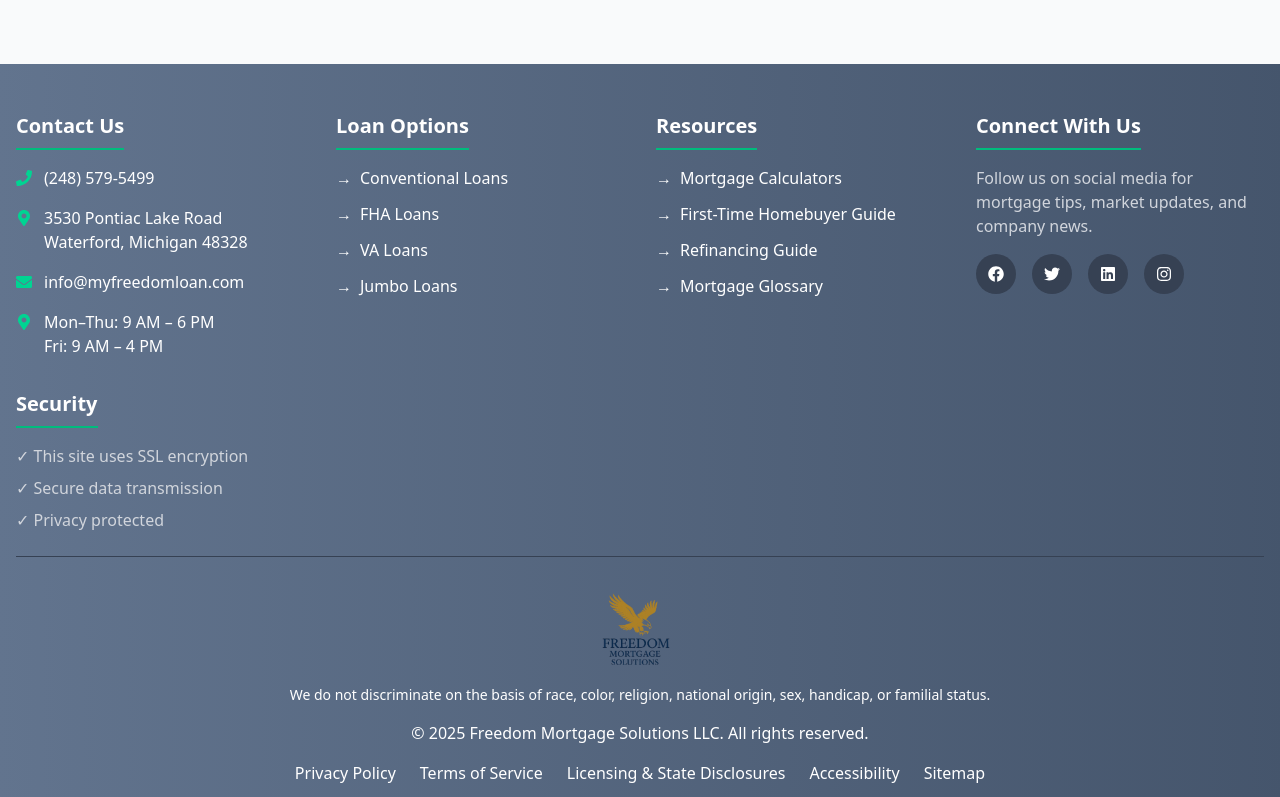
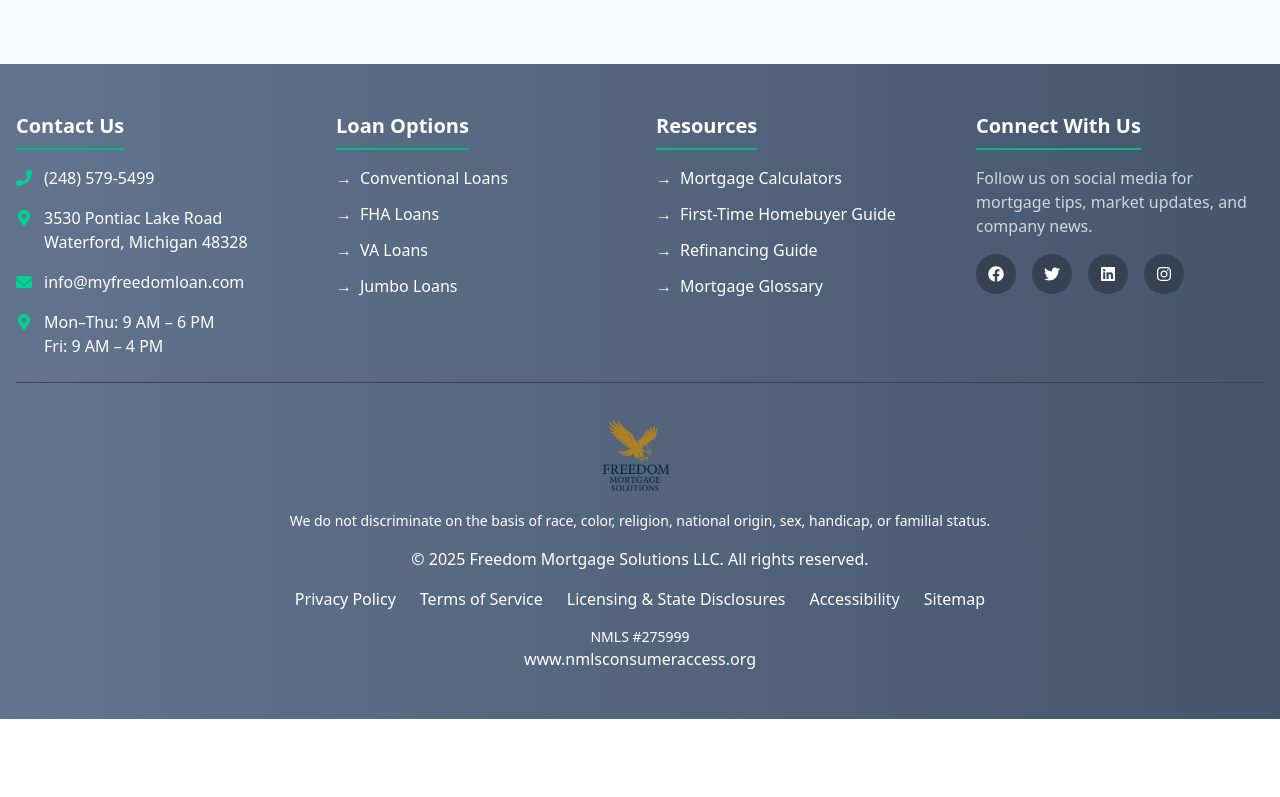
Before and after one commit to DevAsrafulIslam/mortgage-solutions, a Next.js app: page / in a window 1280 px wide. Shown: the part 2000-2797 px from the top of the page. After the commit the page ends 2719 px from the top, so only its background shows below. Built offline with nearby package versions, Linux system fonts and the light colour scheme.

Commit message:
refactor(Footer): remove security section from footer component

```diff
--- a/src/components/shared/Footer.tsx
+++ b/src/components/shared/Footer.tsx
@@ -117,15 +117,6 @@
                             </a>
                         </div>
                     </div>
-
-                    <div className="space-y-4">
-                        <h3 className="text-lg sm:text-xl font-bold border-b-2 border-emerald-500 pb-2 inline-block">Security</h3>
-                        <ul className="space-y-2 text-sm sm:text-base text-gray-300">
-                            <li>✓ This site uses SSL encryption</li>
-                            <li>✓ Secure data transmission</li>
-                            <li>✓ Privacy protected</li>
-                        </ul>
-                    </div>
                 </div>
 
                 <div className="border-t border-gray-700 mt-8 sm:mt-6 pt-6 sm:pt-8 text-center text-white">
```
